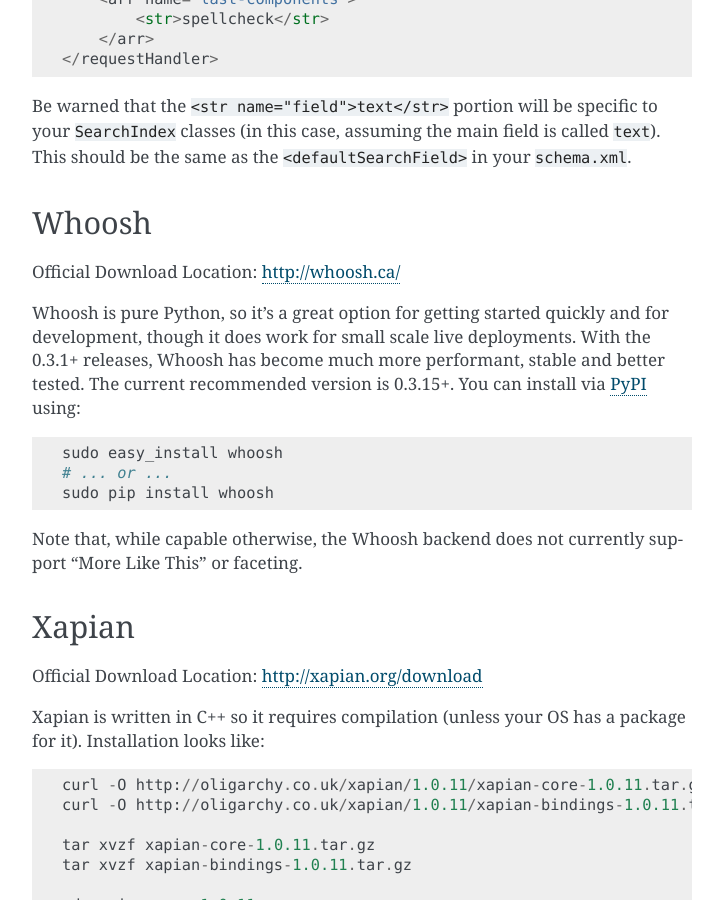
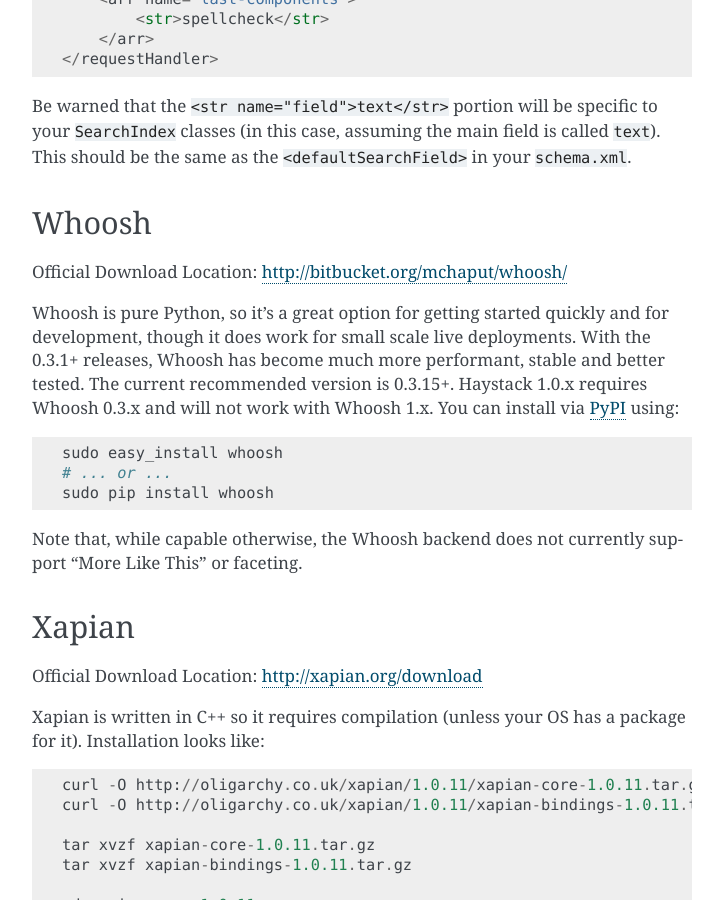
Before and after one commit to django-haystack/django-haystack, a Sphinx documentation site: the page built from docs/installing_search_engines.rst, in a window 1280 px wide and 900 px high, scrolled down 1642 px. Shown: the whole window, without its empty margins (388-1111 px from the left). Built offline with Sphinx 7.4.7, drawn with Linux system fonts in a browser that asks for light colours.

Commit message:
Updated link for Whoosh and pointed out version incompatibilities between Haystack 1.0.x and Whoosh 1.x.

```diff
--- a/docs/installing_search_engines.rst
+++ b/docs/installing_search_engines.rst
@@ -85,12 +85,13 @@
 Whoosh
 ======
 
-Official Download Location: http://whoosh.ca/
+Official Download Location: http://bitbucket.org/mchaput/whoosh/
 
 Whoosh is pure Python, so it's a great option for getting started quickly and
 for development, though it does work for small scale live deployments. With the
 0.3.1+ releases, Whoosh has become much more performant, stable and better
-tested. The current recommended version is 0.3.15+. You can install via PyPI_
+tested. The current recommended version is 0.3.15+. Haystack 1.0.x requires
+Whoosh 0.3.x and will not work with Whoosh 1.x. You can install via PyPI_
 using::
 
     sudo easy_install whoosh
```
